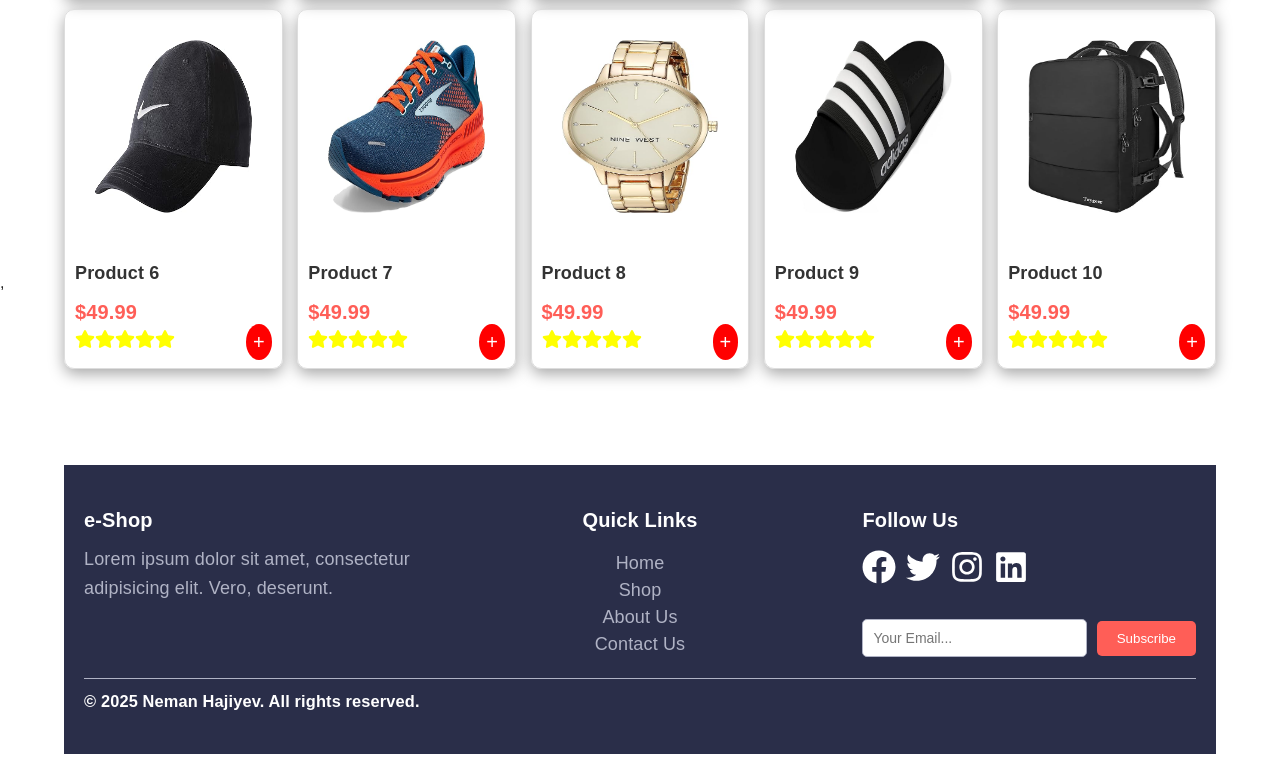
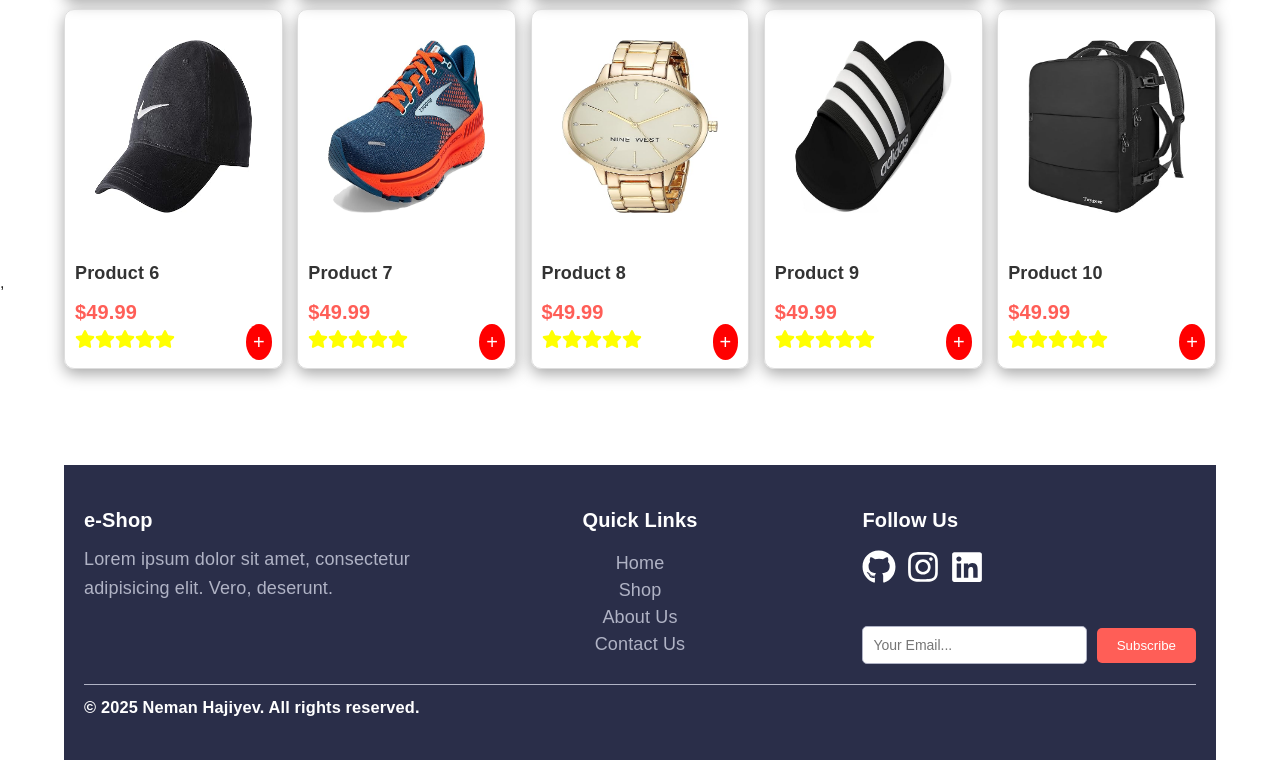
Before and after one commit to NemanHajiyev/E-Commerce-V2, a React (Vite) app: page /shop in a window 1280 px wide. Shown: the part 549-1309 px from the top of the page. Built offline with nearby package versions, Linux system fonts and the light colour scheme.

Commit message:
Footer Social media links added

```diff
--- a/src/Components/Footer.jsx
+++ b/src/Components/Footer.jsx
@@ -1,6 +1,6 @@
 import React from 'react'
 import '../Styles/Footer.css'
-import { FaFacebook, FaInstagram, FaLinkedin, FaTwitter } from 'react-icons/fa'
+import { FaFacebook, FaGithub, FaInstagram, FaLinkedin, FaTwitter } from 'react-icons/fa'
 import { Link } from 'react-router-dom'
 
 const Footer = () => {
@@ -25,10 +25,9 @@ const Footer = () => {
                 <div className="footer-right">
                     <h1>Follow Us</h1>
                     <div className="social-icons">
-                        <FaFacebook />
-                        <FaTwitter />
-                        <FaInstagram />
-                        <FaLinkedin />
+                        <a href="https://github.com/NemanHajiyev"><FaGithub /></a>
+                        <a href="https://www.instagram.com/neman.hv?igsh=MTRoZXViNXp1bmYxNQ=="><FaInstagram /></a>
+                        <a href="https://www.linkedin.com/in/neman-haciyev"><FaLinkedin /></a>
                     </div>
                     <div className="subscribe">
                         <input type="text" placeholder="Your Email..." />
--- a/src/Styles/Footer.css
+++ b/src/Styles/Footer.css
@@ -77,6 +77,10 @@
     margin-bottom: 35px;
 }
 
+.social-icons a {
+    color: white;
+}
+
 .footer-right .social-icons svg {
     font-size: 34px;
     cursor: pointer;
```
